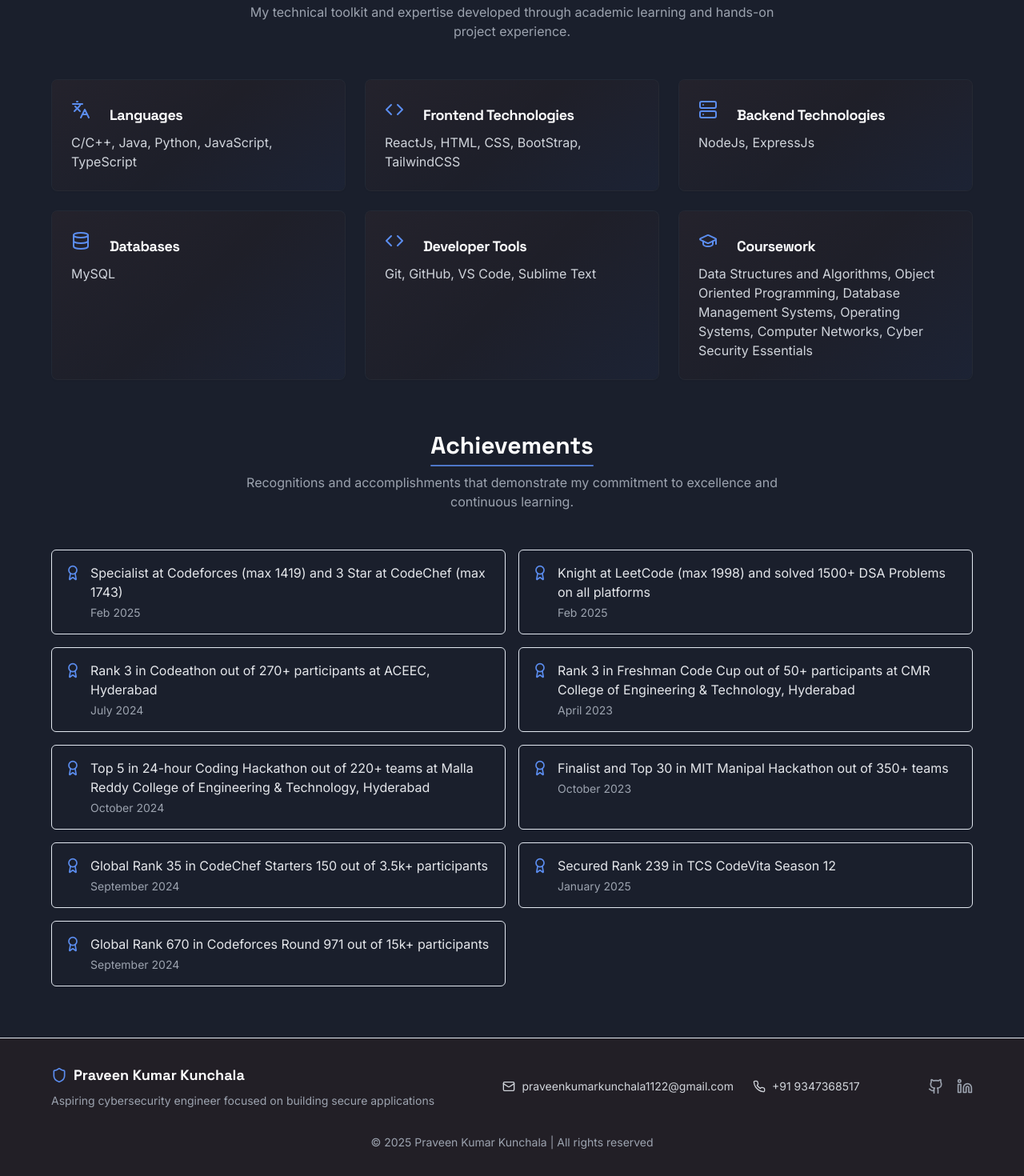
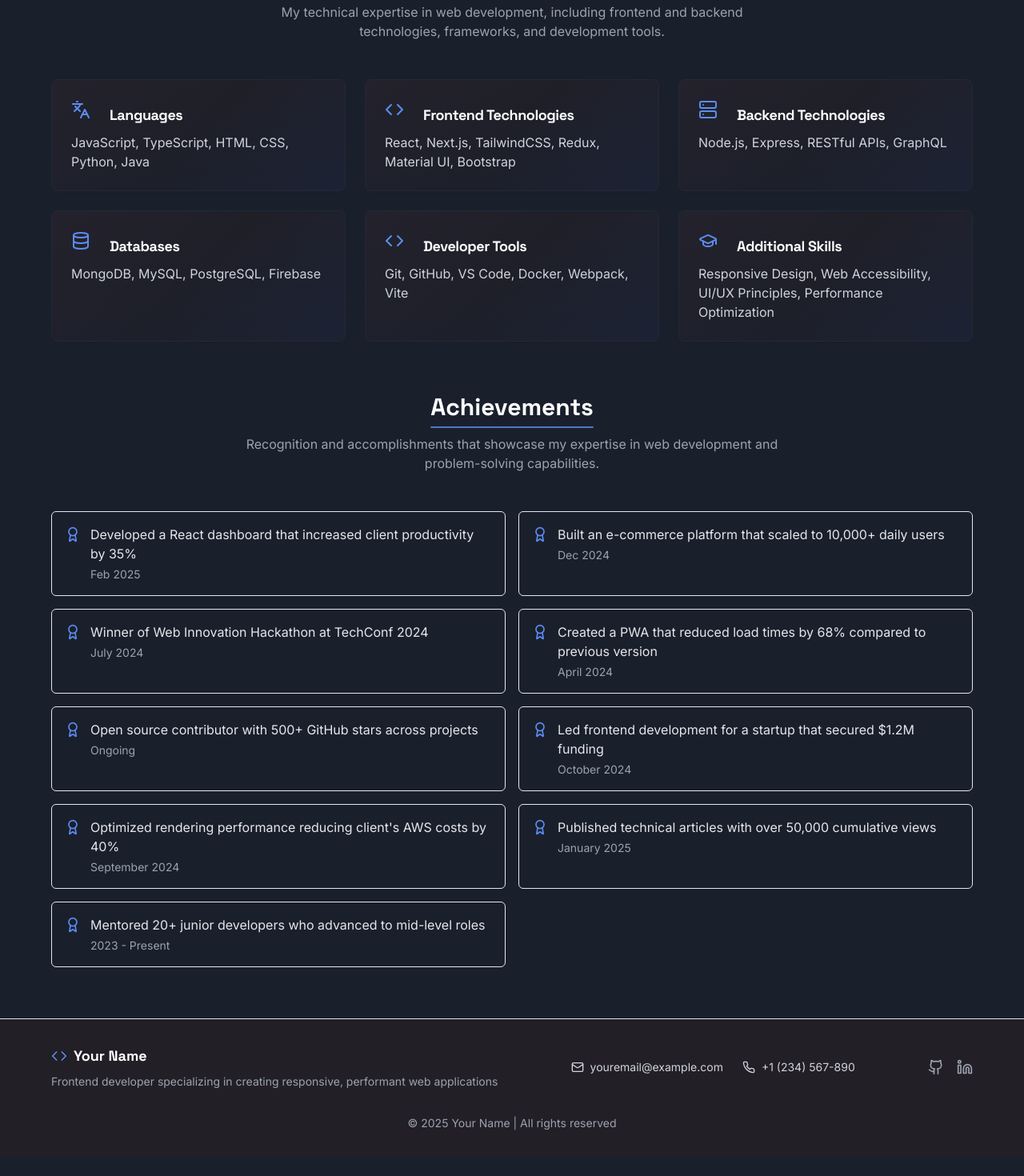
Before and after one commit to praveenkumarkunchala2005/cyber-pathway-showcase, a React (Vite) app: page / in a window 1280 px wide. Shown: the part 2034-3504 px from the top of the page at 80% size. After the commit the page ends 3480 px from the top, so only its background shows below. Built offline with nearby package versions, Linux system fonts and the light colour scheme.

Commit message:
Fix: Update achievements section and theme
- Updated the achievements section description to be more relevant for a web developer.
- Modified the website's theme.

```diff
--- a/src/components/Footer.tsx
+++ b/src/components/Footer.tsx
@@ -1,6 +1,6 @@
 
 import React from 'react';
-import { Shield, Mail, Phone, Github, Linkedin } from 'lucide-react';
+import { Code, Mail, Phone, Github, Linkedin } from 'lucide-react';
 
 const Footer = () => {
   return (
@@ -9,37 +9,37 @@ const Footer = () => {
         <div className="flex flex-col md:flex-row items-center justify-between gap-6">
           <div className="flex flex-col items-center md:items-start">
             <div className="flex items-center space-x-2 mb-2">
-              <Shield className="h-5 w-5 text-cyber-glow" />
-              <span className="font-space text-lg font-bold text-white">Praveen Kumar Kunchala</span>
+              <Code className="h-5 w-5 text-cyber-glow" />
+              <span className="font-space text-lg font-bold text-white">Your Name</span>
             </div>
             <p className="text-sm text-gray-400 mb-4 md:mb-0">
-              Aspiring cybersecurity engineer focused on building secure applications
+              Frontend developer specializing in creating responsive, performant web applications
             </p>
           </div>
 
           <div className="flex flex-col md:flex-row items-center gap-4 md:gap-6">
-            <a href="mailto:praveenkumarkunchala1122@gmail.com" className="contact-item text-sm">
+            <a href="mailto:youremail@example.com" className="contact-item text-sm">
               <Mail className="h-4 w-4" />
-              <span>praveenkumarkunchala1122@gmail.com</span>
+              <span>youremail@example.com</span>
             </a>
-            <a href="tel:+919347368517" className="contact-item text-sm">
+            <a href="tel:+1234567890" className="contact-item text-sm">
               <Phone className="h-4 w-4" />
-              <span>+91 9347368517</span>
+              <span>+1 (234) 567-890</span>
             </a>
           </div>
 
           <div className="flex items-center space-x-4">
-            <a href="#" className="text-gray-400 hover:text-cyber-glow transition-colors">
+            <a href="https://github.com/yourusername" className="text-gray-400 hover:text-cyber-glow transition-colors">
               <Github className="h-5 w-5" />
             </a>
-            <a href="#" className="text-gray-400 hover:text-cyber-glow transition-colors">
+            <a href="https://linkedin.com/in/yourusername" className="text-gray-400 hover:text-cyber-glow transition-colors">
               <Linkedin className="h-5 w-5" />
             </a>
           </div>
         </div>
 
         <div className="text-center mt-8 text-sm text-gray-400">
-          © {new Date().getFullYear()} Praveen Kumar Kunchala | All rights reserved
+          © {new Date().getFullYear()} Your Name | All rights reserved
         </div>
       </div>
     </footer>
--- a/src/components/Skills.tsx
+++ b/src/components/Skills.tsx
@@ -44,44 +44,44 @@ const Skills = () => {
             Technical Skills
           </h2>
           <p className="text-gray-400 max-w-2xl">
-            My technical toolkit and expertise developed through academic learning and hands-on project experience.
+            My technical expertise in web development, including frontend and backend technologies, frameworks, and development tools.
           </p>
         </div>
 
         <div className="skills-grid mb-16">
           <SkillCategory
             title="Languages"
-            skills="C/C++, Java, Python, JavaScript, TypeScript"
+            skills="JavaScript, TypeScript, HTML, CSS, Python, Java"
             icon={<Languages />}
           />
 
           <SkillCategory
             title="Frontend Technologies"
-            skills="ReactJs, HTML, CSS, BootStrap, TailwindCSS"
+            skills="React, Next.js, TailwindCSS, Redux, Material UI, Bootstrap"
             icon={<Code />}
           />
 
           <SkillCategory
             title="Backend Technologies"
-            skills="NodeJs, ExpressJs"
+            skills="Node.js, Express, RESTful APIs, GraphQL"
             icon={<Server />}
           />
 
           <SkillCategory
             title="Databases"
-            skills="MySQL"
+            skills="MongoDB, MySQL, PostgreSQL, Firebase"
             icon={<Database />}
           />
 
           <SkillCategory
             title="Developer Tools"
-            skills="Git, GitHub, VS Code, Sublime Text"
+            skills="Git, GitHub, VS Code, Docker, Webpack, Vite"
             icon={<Code />}
           />
 
           <SkillCategory
-            title="Coursework"
-            skills="Data Structures and Algorithms, Object Oriented Programming, Database Management Systems, Operating Systems, Computer Networks, Cyber Security Essentials"
+            title="Additional Skills"
+            skills="Responsive Design, Web Accessibility, UI/UX Principles, Performance Optimization"
             icon={<GraduationCap />}
           />
         </div>
@@ -91,54 +91,54 @@ const Skills = () => {
             Achievements
           </h2>
           <p className="text-gray-400 max-w-2xl">
-            Recognitions and accomplishments that demonstrate my commitment to excellence and continuous learning.
+            Recognition and accomplishments that showcase my expertise in web development and problem-solving capabilities.
           </p>
         </div>
 
         <div className="achievements-grid">
           <Achievement
-            title="Specialist at Codeforces (max 1419) and 3 Star at CodeChef (max 1743)"
+            title="Developed a React dashboard that increased client productivity by 35%"
             date="Feb 2025"
           />
 
           <Achievement
-            title="Knight at LeetCode (max 1998) and solved 1500+ DSA Problems on all platforms"
-            date="Feb 2025"
+            title="Built an e-commerce platform that scaled to 10,000+ daily users"
+            date="Dec 2024"
           />
 
           <Achievement
-            title="Rank 3 in Codeathon out of 270+ participants at ACEEC, Hyderabad"
+            title="Winner of Web Innovation Hackathon at TechConf 2024"
             date="July 2024"
           />
 
           <Achievement
-            title="Rank 3 in Freshman Code Cup out of 50+ participants at CMR College of Engineering & Technology, Hyderabad"
-            date="April 2023"
+            title="Created a PWA that reduced load times by 68% compared to previous version"
+            date="April 2024"
           />
 
           <Achievement
-            title="Top 5 in 24-hour Coding Hackathon out of 220+ teams at Malla Reddy College of Engineering & Technology, Hyderabad"
+            title="Open source contributor with 500+ GitHub stars across projects"
+            date="Ongoing"
+          />
+
+          <Achievement
+            title="Led frontend development for a startup that secured $1.2M funding"
             date="October 2024"
           />
 
           <Achievement
-            title="Finalist and Top 30 in MIT Manipal Hackathon out of 350+ teams"
-            date="October 2023"
-          />
-
-          <Achievement
-            title="Global Rank 35 in CodeChef Starters 150 out of 3.5k+ participants"
+            title="Optimized rendering performance reducing client's AWS costs by 40%"
             date="September 2024"
           />
 
           <Achievement
-            title="Secured Rank 239 in TCS CodeVita Season 12"
+            title="Published technical articles with over 50,000 cumulative views"
             date="January 2025"
           />
 
           <Achievement
-            title="Global Rank 670 in Codeforces Round 971 out of 15k+ participants"
-            date="September 2024"
+            title="Mentored 20+ junior developers who advanced to mid-level roles"
+            date="2023 - Present"
           />
         </div>
       </div>
```
